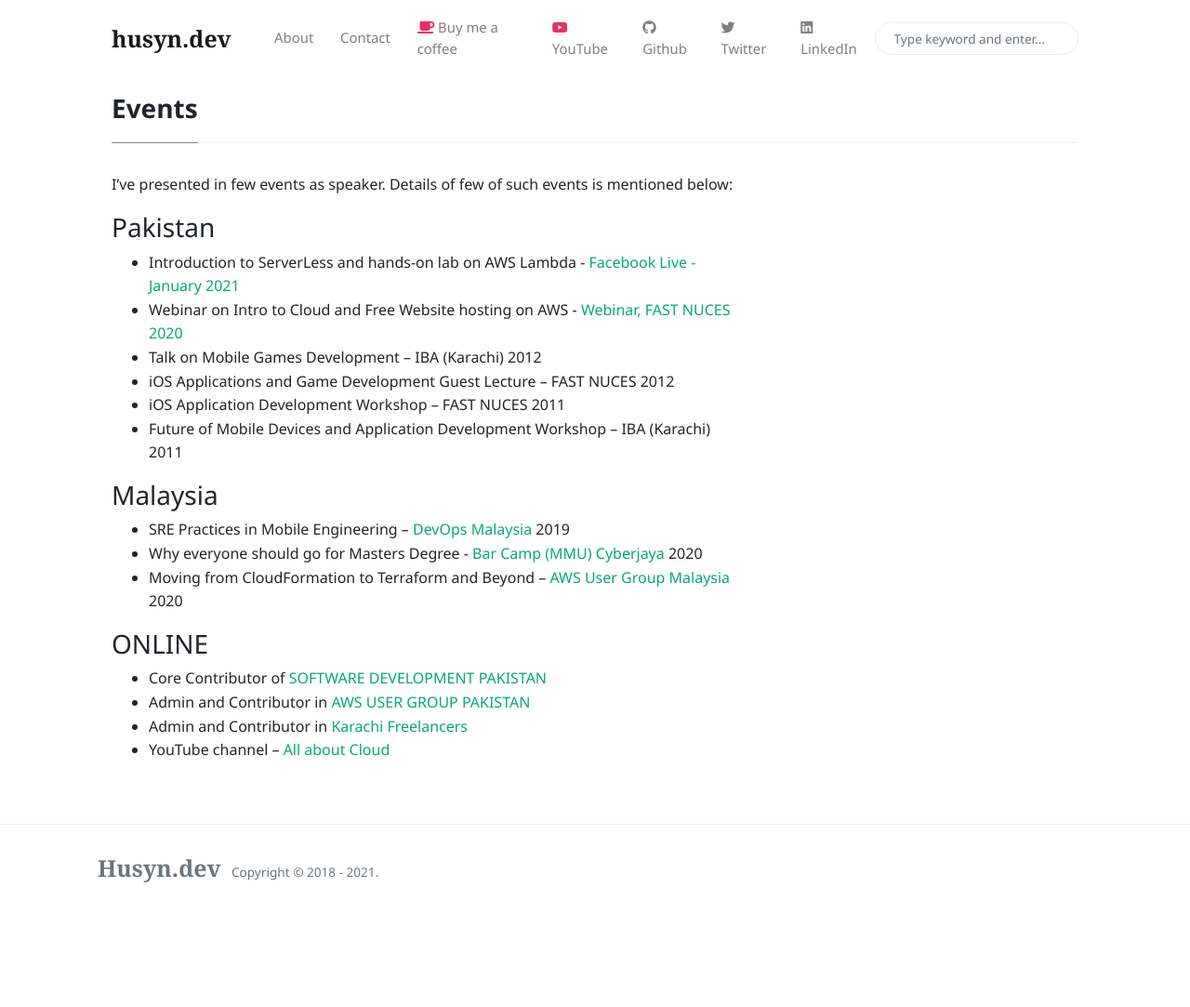
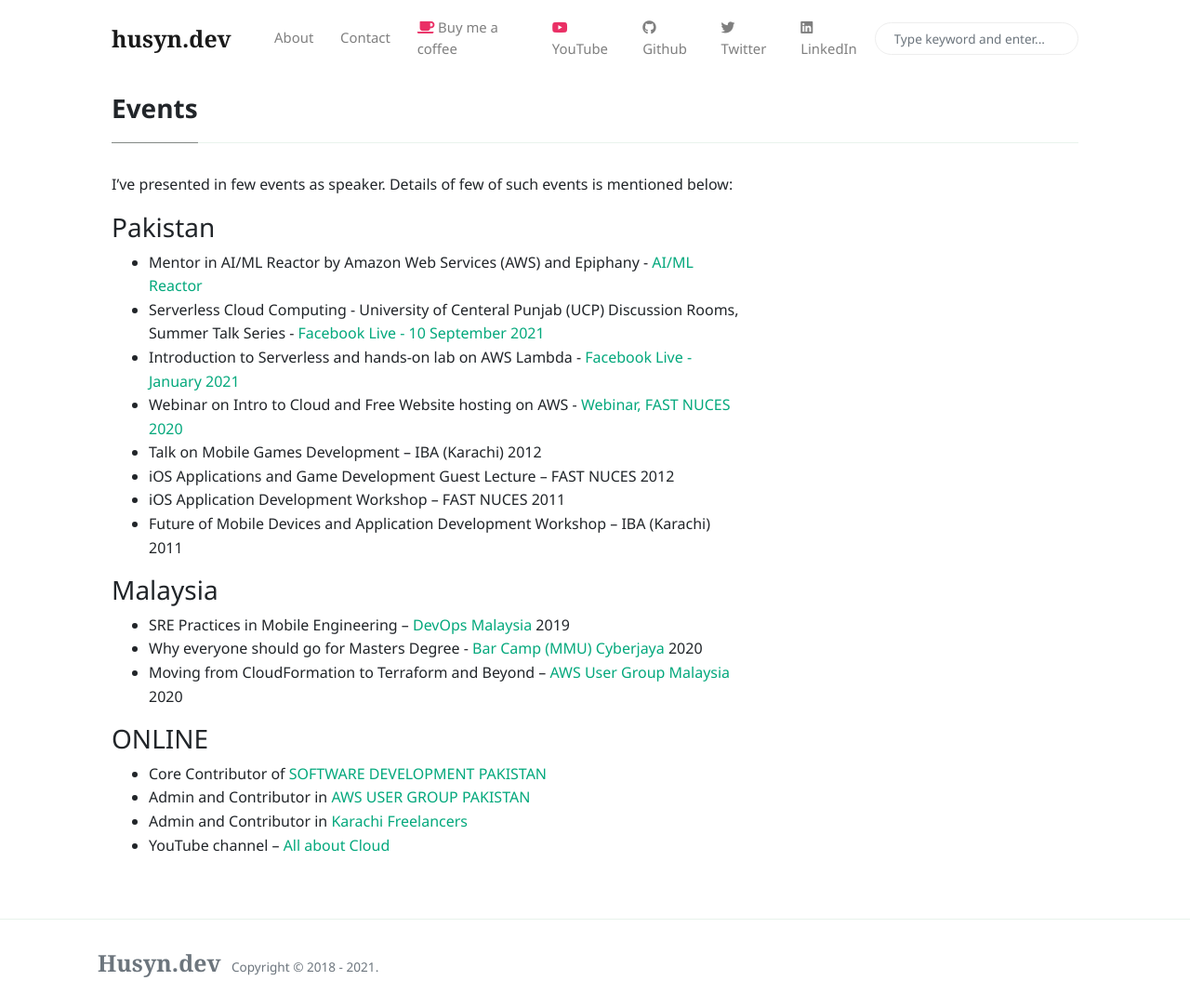
Before and after one commit to husyn/husyn.dev, a Jekyll site: the page built from _pages/events.md, in a window 1280 px wide and 1083 px high. Shown: the whole window at 93% size. Built offline with Jekyll 4.4.1, drawn with Linux system fonts in a browser that asks for light colours; nearby versions of some CDN libraries.

Commit message:
added events

```diff
--- a/_pages/events.md
+++ b/_pages/events.md
@@ -9,7 +9,9 @@
 
 ### Pakistan
 
-- Introduction to ServerLess and hands-on lab on AWS Lambda - [Facebook Live - January 2021](https://www.facebook.com/events/168729428369834/)
+- Mentor in AI/ML Reactor by Amazon Web Services (AWS) and Epiphany - [AI/ML Reactor](https://epiphany.com.pk/ai-ml-reactor/)
+- Serverless Cloud Computing - University of Centeral Punjab (UCP) Discussion Rooms, Summer Talk Series - [Facebook Live - 10 September 2021](https://www.facebook.com/ieeeucpsb/videos/564529721659554)
+- Introduction to Serverless and hands-on lab on AWS Lambda - [Facebook Live - January 2021](https://www.facebook.com/events/168729428369834/)
 - Webinar on Intro to Cloud and Free Website hosting on AWS - [Webinar, FAST NUCES 2020](https://www.facebook.com/FASTNUCESKHI/photos/pcb.3745980845517140/3745980618850496)
 -	Talk on Mobile Games Development – IBA (Karachi) 2012
 -	iOS Applications and Game Development Guest Lecture – FAST NUCES 2012
```
